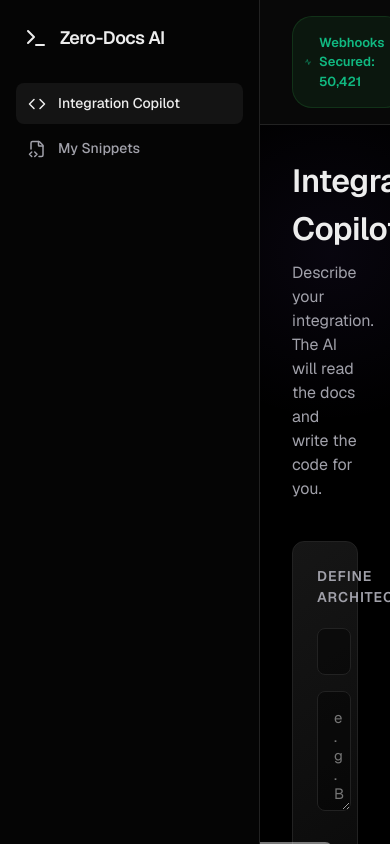
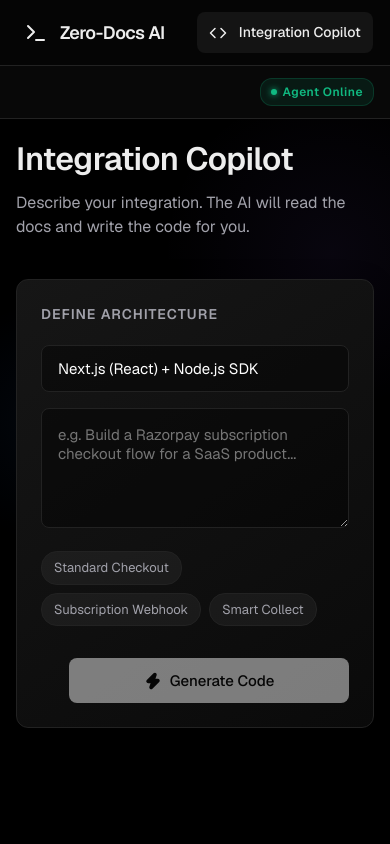
Before and after one commit to rayanakarthikeyan/Zero-Docs-Copilot, a Next.js app: page / in a window 390 px wide. Built offline with nearby package versions, Linux system fonts and the light colour scheme.

Commit message:
style: add responsive layouts and quick start chips

```diff
--- a/src/app/globals.css
+++ b/src/app/globals.css
@@ -232,3 +232,83 @@ select:focus, textarea:focus {
   border-color: var(--accent-color) !important;
   box-shadow: 0 0 0 2px var(--accent-glow);
 }
+
+/* Quick Start Chips */
+.quick-start-chip {
+  display: inline-flex;
+  align-items: center;
+  padding: 6px 12px;
+  border-radius: 16px;
+  background: rgba(255, 255, 255, 0.05);
+  border: 1px solid var(--border-color);
+  font-size: 13px;
+  color: var(--text-secondary);
+  cursor: pointer;
+  transition: all 0.2s ease;
+  margin-right: 8px;
+  margin-bottom: 8px;
+}
+
+.quick-start-chip:hover {
+  background: rgba(255, 255, 255, 0.1);
+  color: var(--text-primary);
+  border-color: #444;
+}
+
+/* Responsive Overrides */
+.split-layout {
+  display: grid;
+  grid-template-columns: 1fr 340px;
+  gap: 24px;
+  animation: fadeIn 0.5s ease;
+}
+
+@media (max-width: 1024px) {
+  .split-layout {
+    grid-template-columns: 1fr;
+  }
+}
+
+@media (max-width: 768px) {
+  .dashboard-container {
+    flex-direction: column;
+  }
+
+  .sidebar {
+    width: 100%;
+    flex-direction: row;
+    align-items: center;
+    padding: 12px 16px;
+    border-right: none;
+    border-bottom: 1px solid var(--border-color);
+    overflow-x: auto;
+  }
+
+  .sidebar-logo {
+    margin-bottom: 0;
+    margin-right: 24px;
+    white-space: nowrap;
+  }
+
+  .sidebar nav {
+    display: flex;
+    gap: 8px;
+  }
+
+  .nav-item {
+    margin-bottom: 0;
+    white-space: nowrap;
+  }
+
+  .topbar {
+    padding: 12px 16px;
+  }
+
+  .topbar-metrics {
+    display: none !important;
+  }
+
+  .content-area {
+    padding: 16px;
+  }
+}
--- a/src/app/page.tsx
+++ b/src/app/page.tsx
@@ -187,7 +187,7 @@ export default function Home() {
 
       <main className="main-content">
         <header className="topbar" style={{ display: "flex", justifyContent: "space-between", alignItems: "center" }}>
-          <div style={{ display: "flex", gap: "24px" }}>
+          <div className="topbar-metrics" style={{ display: "flex", gap: "24px" }}>
             <div style={{ display: "flex", alignItems: "center", gap: "8px", color: "var(--success-color)", fontSize: "13px", fontWeight: 600, background: "rgba(46, 160, 67, 0.1)", padding: "6px 12px", borderRadius: "20px", border: "1px solid rgba(46, 160, 67, 0.2)" }}>
               <Activity size={14} /> Webhooks Secured: 50,421
             </div>
@@ -198,7 +198,7 @@ export default function Home() {
               <Lock size={14} /> Vulnerability Exposure: 0ms
             </div>
           </div>
-          <div style={{ display: "flex", gap: "12px" }}>
+          <div style={{ display: "flex", gap: "12px", marginLeft: "auto" }}>
             <span className="badge badge-success" style={{ gap: "6px" }}>
               <div style={{ width: "6px", height: "6px", borderRadius: "50%", background: "currentColor", boxShadow: "0 0 6px currentColor" }}></div>
               Agent Online
@@ -233,10 +233,16 @@ export default function Home() {
 
                 <textarea
                   placeholder="e.g. Build a Razorpay subscription checkout flow for a SaaS product..."
-                  style={{ width: "100%", height: "120px", padding: "16px", borderRadius: "8px", backgroundColor: "rgba(0,0,0,0.4)", border: "1px solid var(--border-color)", color: "white", fontSize: "15px", resize: "vertical", marginBottom: "24px", outline: "none", transition: "all 0.2s" }}
+                  style={{ width: "100%", height: "120px", padding: "16px", borderRadius: "8px", backgroundColor: "rgba(0,0,0,0.4)", border: "1px solid var(--border-color)", color: "white", fontSize: "15px", resize: "vertical", marginBottom: "16px", outline: "none", transition: "all 0.2s" }}
                   value={prompt}
                   onChange={(e) => setPrompt(e.target.value)}
                 />
+
+                <div style={{ display: "flex", flexWrap: "wrap", marginBottom: "24px" }}>
+                  <div className="quick-start-chip" onClick={() => setPrompt("Generate a secure Standard Checkout integration")}>Standard Checkout</div>
+                  <div className="quick-start-chip" onClick={() => setPrompt("Generate a robust Subscription Webhook handler")}>Subscription Webhook</div>
+                  <div className="quick-start-chip" onClick={() => setPrompt("Generate a Smart Collect architecture")}>Smart Collect</div>
+                </div>
 
                 <div style={{ display: "flex", justifyContent: "flex-end" }}>
                   <button
@@ -251,7 +257,7 @@ export default function Home() {
               </div>
 
               {result && (
-                <div style={{ display: "grid", gridTemplateColumns: "1fr 340px", gap: "24px", animation: "fadeIn 0.5s ease" }}>
+                <div className="split-layout">
                   {/* Code Viewer / Preview */}
                   <div className="card" style={{ padding: 0, overflow: 'hidden', border: isHealed ? "1px solid var(--success-color)" : "1px solid var(--border-color)", transition: "all 0.5s ease", display: "flex", flexDirection: "column" }}>
                     <div style={{ display: "flex", borderBottom: "1px solid var(--border-color)", backgroundColor: "rgba(0,0,0,0.4)" }}>
```
